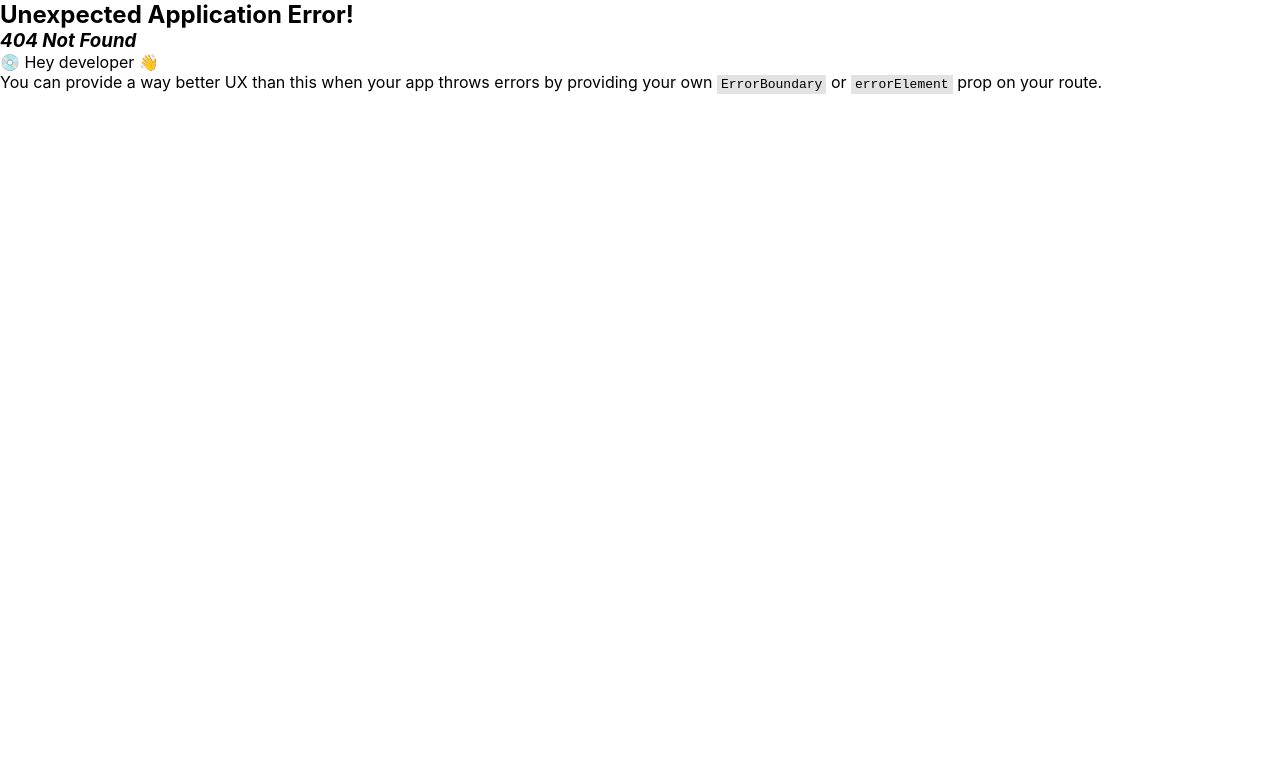
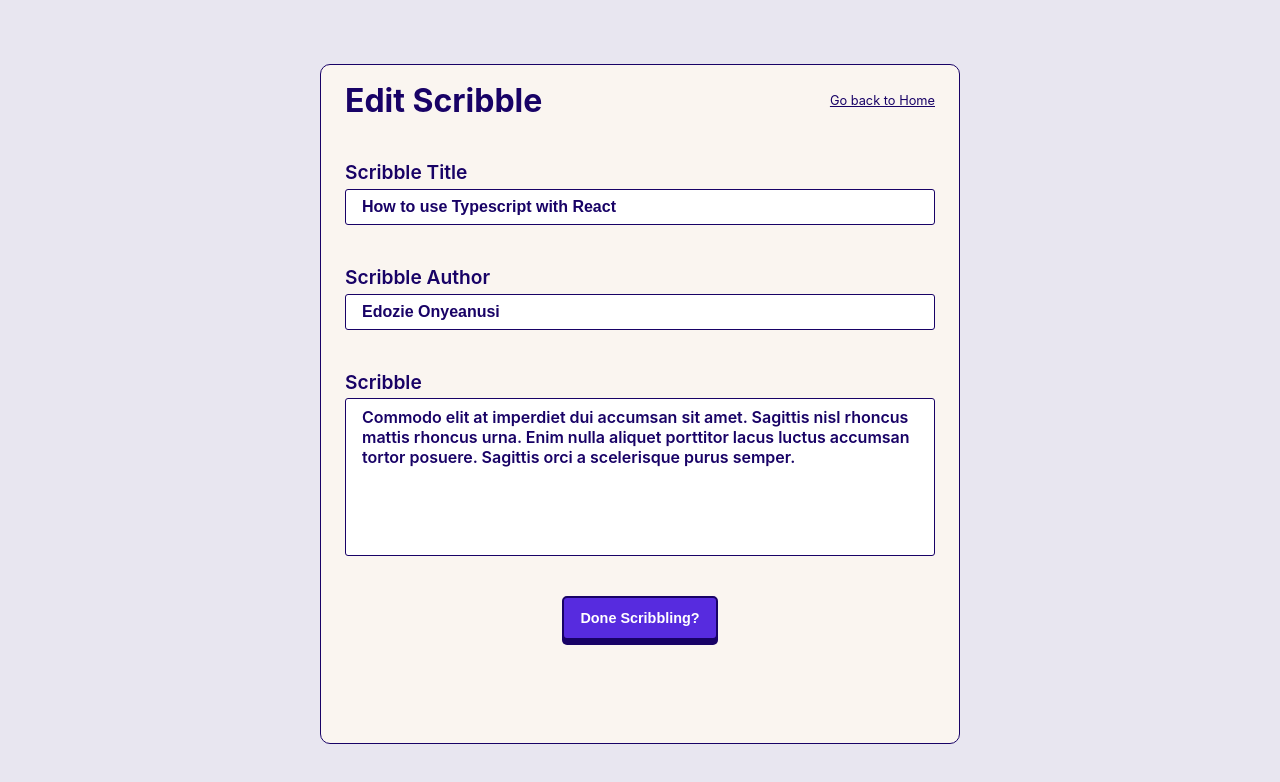
Before and after one commit to Fedozie/cwd-ein-proj, a React (Create React App) app: page /edit-scribble/1 in a window 1280 px wide. Before the commit this address had no page. Shown: the top 782 px of the page. Built offline with nearby package versions, Linux system fonts and the light colour scheme.

Commit message:
fix: completed the functionality for editing

```diff
--- a/src/components/UI/wrapper.js
+++ b/src/components/UI/wrapper.js
@@ -12,7 +12,7 @@ export const Header = () => {
                 <Link to="/">Home</Link>
                 <AddButton
                     onClick={() => {
-                        navigate("/new-post")
+                        navigate("/new-scribble")
                     }}
                 >
                     Scribble
@@ -22,12 +22,12 @@ export const Header = () => {
     )
 };
 
-export const Container = ({ children }) => {
+export const Container = ({ children, title }) => {
 
     return (
         <ContainerWrapper>
             <div>
-                <Title>Add New Scribble</Title>
+                <Title>{title}</Title>
                 <Link to="/"> Go back to Home</Link>
             </div>
             {children}
@@ -104,7 +104,7 @@ const ContainerWrapper = styled(Wrapper)`
 `;
 
 const CardWrapper = styled(Wrapper)`
-    width: auto;
+    width: 100%;
     height: auto;
     border: 1px solid ${({ theme }) => theme.colors.secLilac};
     margin: 0;
--- a/src/components/addPost.js
+++ b/src/components/addScribble.js
@@ -6,15 +6,13 @@ import styled from "styled-components";
 import DataContext from "./contexts/dataContext";
 import {Button} from "./UI/button";
 
-const AddPost = () => {
+const AddScribble = () => {
     const navigate = useNavigate();
     const {scribbles, setScribbles} = useContext(DataContext);
 
     const [title, setTitle] = useState('');
     const [author, setAuthor] = useState('');
     const [post, setPost] = useState('');
-
-
 
     const submitForm = (e) => {
         e.preventDefault();
@@ -109,4 +107,4 @@ const BtnWrapper = styled.div`
     align-items: center;
 `;
 
-export default AddPost;
+export default AddScribble;
--- /dev/null
+++ b/src/components/editScribble.js
@@ -0,0 +1,107 @@
+import React, { useState, useContext } from "react";
+import DataContext from "./contexts/dataContext";
+import { useNavigate } from "react-router-dom";
+import styled from "styled-components";
+import { Button } from "./UI/button";
+
+
+const EditScribble = ({ pathID, scribbles }) => {
+  const { setScribbles } = useContext(DataContext);
+  const navigate = useNavigate();
+
+
+  const scribble = scribbles.find((scribble) => scribble.scribbleID === pathID);
+  const scribbleIndex = scribbles.findIndex((scribble) => scribble.scribbleID === pathID)
+
+  const [title, setTitle] = useState(scribble.title);
+  const [author, setAuthor] = useState(scribble.author);
+  const [post, setPost] = useState(scribble.post);
+
+  const submitForm = () => {
+    const editedScribble = {title, author, post, scribbleID: scribble.scribbleID};
+    scribbles.splice(scribbleIndex, 1, editedScribble);
+    setScribbles([...scribbles]);
+
+    navigate("/");
+  }
+
+  return (
+    <StyledForm onSubmit={submitForm}>
+      <InputWrapper>
+        <label htmlFor="title">Scribble Title</label>
+        <input
+          value={title}
+          onChange={(e) => { setTitle(e.target.value) }}
+          type="text"
+          id="title"
+          required
+        />
+      </InputWrapper>
+      <InputWrapper>
+        <label htmlFor="author">Scribble Author</label>
+        <input
+          value={author}
+          onChange={(e) => { setAuthor(e.target.value) }}
+          type="text"
+          id="author"
+          required
+        />
+      </InputWrapper>
+      <InputWrapper>
+        <label htmlFor="post">Scribble</label>
+        <textarea
+          value={post}
+          onChange={(e) => { setPost(e.target.value) }}
+          id="post"
+          required
+          rows="7"
+        ></textarea>
+      </InputWrapper>
+      <BtnWrapper>
+        <Button>
+          Done Scribbling?
+        </Button>
+      </BtnWrapper>
+    </StyledForm>
+  )
+}
+
+const StyledForm = styled.form`
+    margin-top: 2rem;
+`;
+
+const InputWrapper = styled.div`
+    margin: 2.5rem 0;
+    width: auto;
+
+    & label{
+        display: block;
+        color: ${({ theme }) => theme.colors.secLilac};
+        font-size: 1.2rem;
+        font-weight: 600;
+        margin-bottom: .3rem;
+    }
+
+    & input, & textarea{
+        display: block;
+        width: 100%;
+        font-size: 1rem;
+        font-weight: 600;
+        padding: .5rem 1rem;
+        border: 1.5px solid ${({ theme }) => theme.colors.secLilac};
+        border-radius: 3px;
+        color: ${({ theme }) => theme.colors.secLilac};
+    }
+
+    & textarea{
+        resize: none;
+    }
+`;
+
+const BtnWrapper = styled.div`
+    display: flex;
+    justify-content: center;
+    align-items: center;
+`;
+
+export default EditScribble;
--- a/src/components/hooks/uselocalStorage.js
+++ b/src/components/hooks/uselocalStorage.js
@@ -13,16 +13,10 @@ export const useLocalStorage = (key) => {
 
   const removeScribble = (value, scribbleID) => {
     const localStorageArr = JSON.parse(localStorage.getItem(value, scribbleID))
-    console.log(localStorageArr)
     const locatedArrItemIndex =  localStorageArr.findIndex((arrItem) => arrItem.scribbleID === scribbleID);
     localStorageArr.splice(locatedArrItemIndex, 1)
-    console.log(localStorageArr)
     localStorage.setItem(key, JSON.stringify(localStorageArr))
   }
 
-  const editScribble = () => {
-    console.log("Edit Scribble")
-  }
-
-  return {addScribble, removeScribble, editScribble}
+  return {addScribble, removeScribble}
 }
--- a/src/components/mainBody.js
+++ b/src/components/mainBody.js
@@ -16,7 +16,7 @@ const MainBody = () => {
     const viewScribble = (event, scribble) => {
 
         if(event.detail === 2){
-            navigate(`/read-post/${scribble.scribbleID}`)
+            navigate(`/read-scribble/${scribble.scribbleID}`)
         }
     }
 
@@ -27,6 +27,11 @@ const MainBody = () => {
         }else{
             return title
         }
+    };
+
+    const makeChanges = (scribble) => {
+        navigate(`/edit-scribble/${scribble.scribbleID}`)
+        editScribble()
     }
 
 
@@ -51,11 +56,11 @@ const MainBody = () => {
                             key={uuidv4()}
                             onClick={(event) => viewScribble(event, scribble)}
                         >
-                            <h3>{truncateTitle(scribble.title, 40)}</h3>
+                            <h3>{truncateTitle(scribble.title, 30)}</h3>
                             <h6>by {scribble.author}</h6>
                             <p >{scribble.post.slice(0, 90)}...</p>
                             <div className="CTA">
-                                <EditButton onClick={() => editScribble()}>
+                                <EditButton onClick={() => makeChanges(scribble)}>
                                     Edit
                                 </EditButton>
                                 <DeleteButton
@@ -76,7 +81,7 @@ const MainBody = () => {
 const StyledBody = styled.section`
     background-color: ${({ theme }) => theme.colors.priColor};
     min-height: 90vh;
-    width: inherit;
+    width: 100%;
     padding: 1.5rem 3.5rem 1rem 3.5rem;
 
     @media only screen and (min-width: ${({ theme }) => theme.breakpoints.mbl}) and (max-width: ${({ theme }) => theme.breakpoints.tbt}){
@@ -108,7 +113,7 @@ const Paragraph = styled.p`
 `;
 
 const Scribbles = styled.div`
-    max-width: 100%;
+    width: 100%;
     display: grid;
     grid-template-columns: repeat(3, 1fr);
     grid-template-rows: auto;
@@ -129,11 +134,11 @@ const Scribbles = styled.div`
         justify-content: flex-end;
     }
 
-    @media only screen and (max-width: 620px){
+    @media only screen and (min-width: ${({ theme }) => theme.breakpoints.mbl} ) and (max-width: ${({ theme }) => theme.breakpoints.tbt}){
         grid-template-columns: repeat(2, 1fr);
     }
 
-    @media (max-width: ${({ theme }) => theme.breakpoints.mbl}){
+    @media (max-width: 424px){
         grid-template-columns: repeat(1, 1fr);
     }
 `
--- /dev/null
+++ b/src/pages/editPage.js
@@ -0,0 +1,29 @@
+import React, { useContext } from "react";
+import DataContext from "../components/contexts/dataContext";
+import styled from "styled-components";
+import { Container } from "../components/UI/wrapper";
+import EditScribble from "../components/editScribble";
+
+const EditPage = () => {
+  const { scribbles } = useContext(DataContext);
+
+  const path = window.location.pathname;
+  const pathID =  path.split('/')[2];
+
+  return (
+    <StyledBody>
+      <Container title = "Edit Scribble">
+        <EditScribble pathID = {pathID} scribbles={scribbles}/>
+      </Container>
+    </StyledBody>
+  );
+}
+
+const StyledBody = styled.div`
+    width: 100vw;
+    height: 100vh;
+    overflow: hidden;
+    background-color:  ${({ theme }) => theme.colors.tintPriLilac};
+`;
+
+export default EditPage;
--- a/src/pages/postPage.js
+++ b/src/pages/postPage.js
@@ -1,7 +1,7 @@
 
 import React from "react";
 import styled from 'styled-components';
-import AddPost from "../components/addPost";
+import AddScribble from "../components/addScribble";
 import { Container } from "../components/UI/wrapper";
 
 
@@ -11,8 +11,8 @@ const PostPage = () => {
 
     return (
         <StyledBody>
-            <Container>
-                <AddPost />
+            <Container title = "Add New Scribble">
+                <AddScribble />
             </Container>
         </StyledBody>
     );
--- a/src/routes/appRoutes.js
+++ b/src/routes/appRoutes.js
@@ -3,13 +3,15 @@ import { Route, createBrowserRouter, createRoutesFromElements, RouterProvider }
 import HomePage from "../pages/homePage";
 import PostPage from "../pages/postPage";
 import ReadPage from "../pages/readPage";
+import EditPage from "../pages/editPage";
 
 const router = createBrowserRouter(
     createRoutesFromElements(
         <Route>
             <Route path="/" element={<HomePage />} />
-            <Route path="/new-post" element={<PostPage />} />
-            <Route path="/read-post/:id" element={<ReadPage />} />
+            <Route path="/new-scribble" element={<PostPage />} />
+            <Route path="/read-scribble/:id" element={<ReadPage />} />
+            <Route path="/edit-scribble/:id" element = {<EditPage/>} />
         </Route>
     )
 )
```
